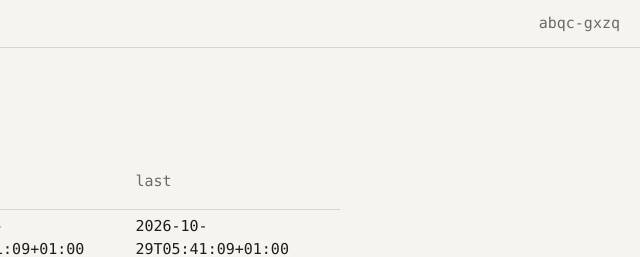
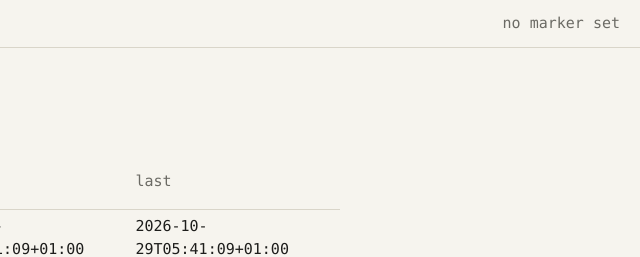
Before and after one commit to paulochoi/rig-preview, a plain HTML site: page run2/digest-2026-10-28.html in a window 1280 px wide. Shown: the top 257 px of the page, 640-1280 px from the left. Drawn offline with Linux system fonts and the light colour scheme.

Commit message:
run2: digest preview without lane marker (ADR 0003 clean-up)

```diff
--- a/run2/digest-2026-10-28.html
+++ b/run2/digest-2026-10-28.html
@@ -10,4 +10,4 @@
   th { color: var(--mute); font-weight: normal; }
   .warn { color: var(--warn); }
   .mute { color: var(--mute); }
-</style></head><body><header><strong>rig</strong><span>lane-07</span><span class="marker">abqc-gxzq</span></header><main><h1>digest 2026-10-28</h1><table><thead><tr><th>job</th><th>owner</th><th>runs</th><th>retries</th><th>last status</th><th>last error</th><th>first</th><th>last</th></tr></thead><tbody><tr><td>digest/render</td><td>—</td><td>1</td><td>0</td><td>ok</td><td>—</td><td>2026-10-29T05:41:09+01:00</td><td>2026-10-29T05:41:09+01:00</td></tr><tr class="warn"><td>fixtures/refresh</td><td>rook</td><td>4</td><td>3</td><td>ok</td><td>upstream 503</td><td>2026-10-29T01:30:00+01:00</td><td>2026-10-29T01:37:00+01:00</td></tr><tr><td>lane/sync</td><td>rook</td><td>8</td><td>1</td><td>ok</td><td>lock held</td><td>2026-10-28T23:00:06+01:00</td><td>2026-10-29T05:00:04+01:00</td></tr><tr class="warn"><td>notes/backup</td><td>lane-07</td><td>1</td><td>0</td><td>fail</td><td>quota exceeded</td><td>2026-10-29T04:00:01+01:00</td><td>2026-10-29T04:00:01+01:00</td></tr><tr><td>rig/rotate-logs</td><td>lane-07</td><td>1</td><td>0</td><td>ok</td><td>—</td><td>2026-10-28T23:00:02+01:00</td><td>2026-10-28T23:00:02+01:00</td></tr></tbody></table><p class="mute">1 line could not be read</p></main></body></html>
+</style></head><body><header><strong>rig</strong><span>lane-07</span><span class="marker">no marker set</span></header><main><h1>digest 2026-10-28</h1><table><thead><tr><th>job</th><th>owner</th><th>runs</th><th>retries</th><th>last status</th><th>last error</th><th>first</th><th>last</th></tr></thead><tbody><tr><td>digest/render</td><td>—</td><td>1</td><td>0</td><td>ok</td><td>—</td><td>2026-10-29T05:41:09+01:00</td><td>2026-10-29T05:41:09+01:00</td></tr><tr class="warn"><td>fixtures/refresh</td><td>rook</td><td>4</td><td>3</td><td>ok</td><td>upstream 503</td><td>2026-10-29T01:30:00+01:00</td><td>2026-10-29T01:37:00+01:00</td></tr><tr><td>lane/sync</td><td>rook</td><td>8</td><td>1</td><td>ok</td><td>lock held</td><td>2026-10-28T23:00:06+01:00</td><td>2026-10-29T05:00:04+01:00</td></tr><tr class="warn"><td>notes/backup</td><td>lane-07</td><td>1</td><td>0</td><td>fail</td><td>quota exceeded</td><td>2026-10-29T04:00:01+01:00</td><td>2026-10-29T04:00:01+01:00</td></tr><tr><td>rig/rotate-logs</td><td>lane-07</td><td>1</td><td>0</td><td>ok</td><td>—</td><td>2026-10-28T23:00:02+01:00</td><td>2026-10-28T23:00:02+01:00</td></tr></tbody></table><p class="mute">1 line could not be read</p></main></body></html>
```
